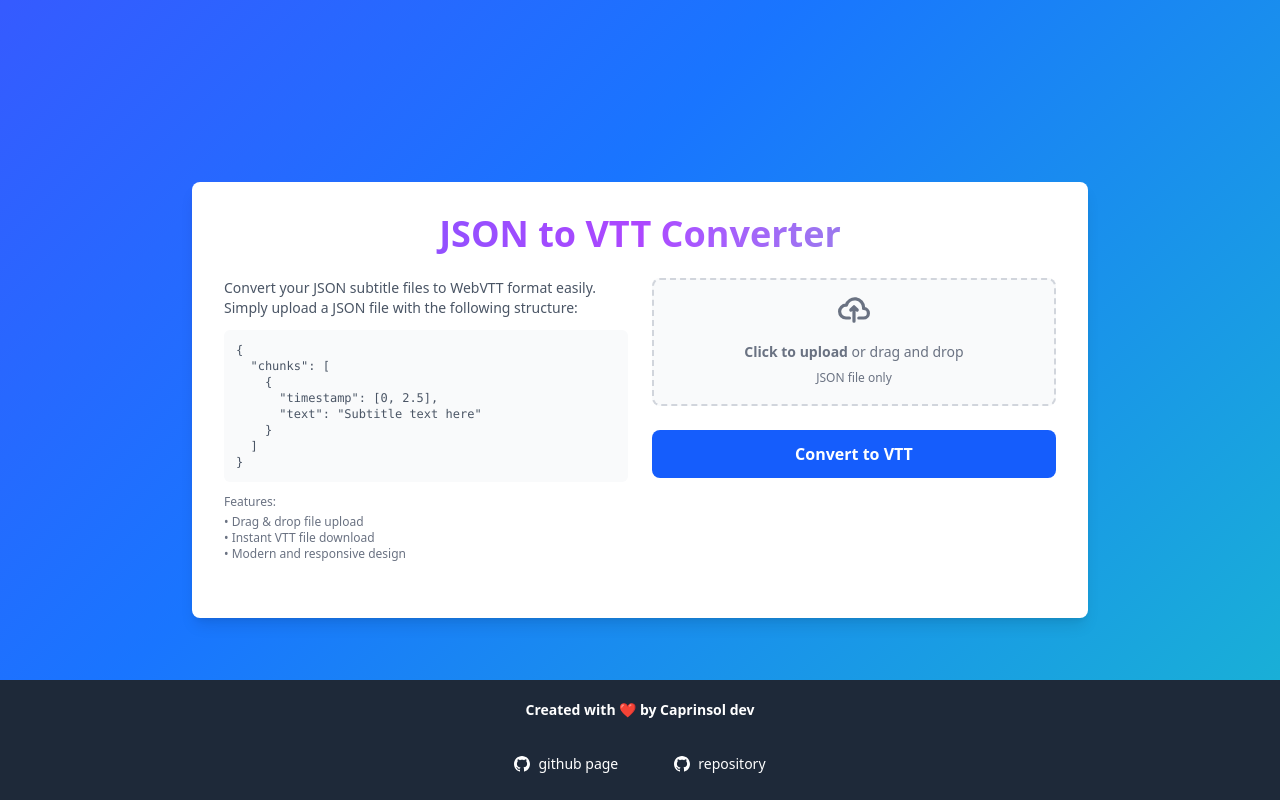
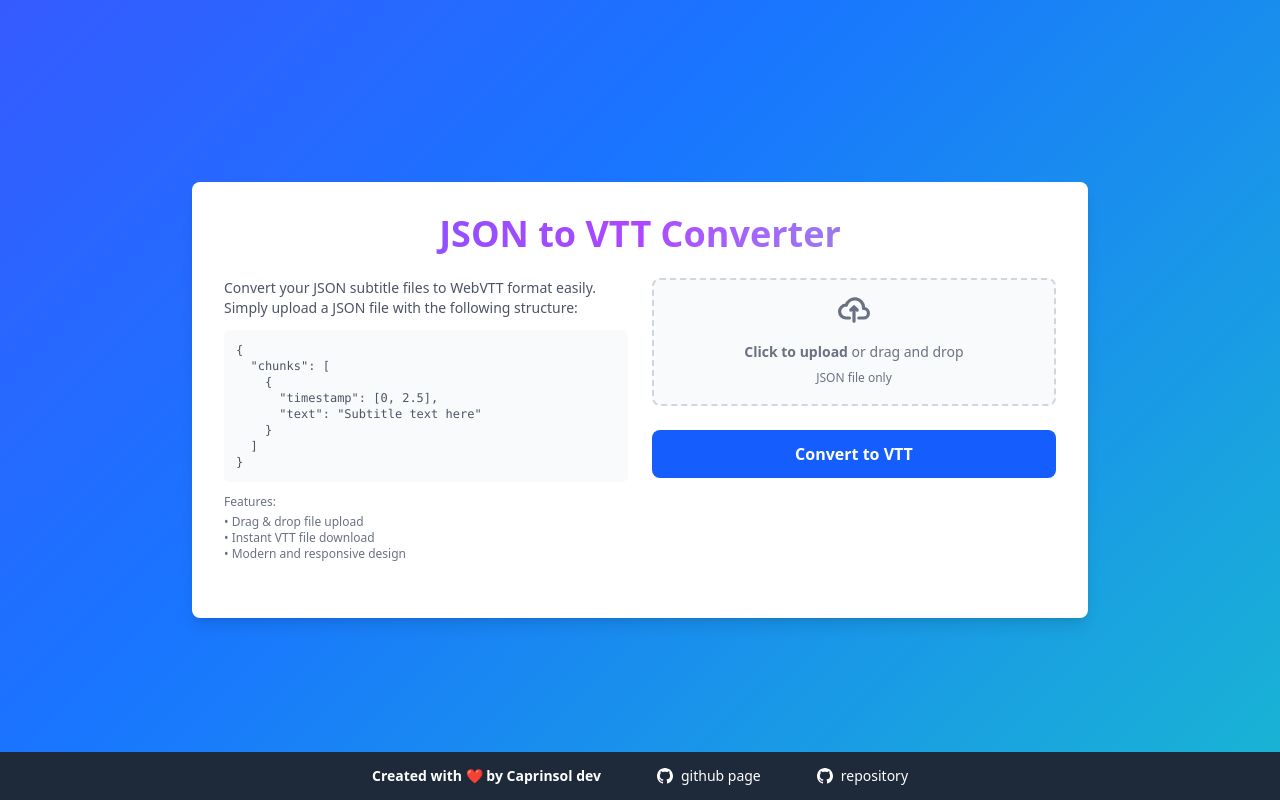
Before and after one commit to luisdamora/json-to-vtt-caprinosol, a website built with Vite: page index.html in a window 1280 px wide. Built offline with nearby package versions, Linux system fonts and the light colour scheme.

Commit message:
fix: actualizar el pie de página para mejorar la accesibilidad y el estilo de los enlaces en index.html

```diff
--- a/index.html
+++ b/index.html
@@ -104,13 +104,16 @@
     </div>
   </div>
   <!-- Add this fixed footer before the closing body tag -->
-  <footer class="fixed bottom-0 w-full bg-gray-800 text-white text-center py-3">
-    <p class="text-sm">
+  <footer class="fixed bottom-0 w-full bg-gray-800 text-white text-center">
+    <!-- <p class="text-sm">
       <a href="mailto:luisdavmora@gmail.com" class="font-bold hover:text-blue-300 transition-colors duration-300 inline-block px-3 py-2 min-w-[48px] min-h-[48px]">
         Created with ❤️ by Caprinsol dev
       </a>
-    </p>
-    <p class="text-sm flex justify-center items-center gap-6 md:gap-8">
+    </p> -->
+    <p class="text-sm flex justify-center items-center align-center gap-6 md:gap-8">
+      <a href="mailto:luisdavmora@gmail.com" class="font-bold hover:text-blue-300 transition-colors duration-300 flex items-center px-3 py-2 min-w-[48px] min-h-[48px]">
+        Created with ❤️ by Caprinsol dev
+      </a>
       <a class="hover:text-blue-300 transition-colors duration-300 flex items-center gap-2 px-3 py-2 min-w-[48px] min-h-[48px]" href="https://luisdamora.github.io/json-to-vtt-caprinosol/">
         <svg class="w-4 h-4" xmlns="http://www.w3.org/2000/svg" viewBox="0 0 24 24" fill="currentColor">
           <path d="M12 0c-6.626 0-12 5.373-12 12 0 5.302 3.438 9.8 8.207 11.387.599.111.793-.261.793-.577v-2.234c-3.338.726-4.033-1.416-4.033-1.416-.546-1.387-1.333-1.756-1.333-1.756-1.089-.745.083-.729.083-.729 1.205.084 1.839 1.237 1.839 1.237 1.07 1.834 2.807 1.304 3.492.997.107-.775.418-1.305.762-1.604-2.665-.305-5.467-1.334-5.467-5.931 0-1.311.469-2.381 1.236-3.221-.124-.303-.535-1.524.117-3.176 0 0 1.008-.322 3.301 1.23.957-.266 1.983-.399 3.003-.404 1.02.005 2.047.138 3.006.404 2.291-1.552 3.297-1.23 3.297-1.23.653 1.653.242 2.874.118 3.176.77.84 1.235 1.911 1.235 3.221 0 4.609-2.807 5.624-5.479 5.921.43.372.823 1.102.823 2.222v3.293c0 .319.192.694.801.576 4.765-1.589 8.199-6.086 8.199-11.386 0-6.627-5.373-12-12-12z" />
```
